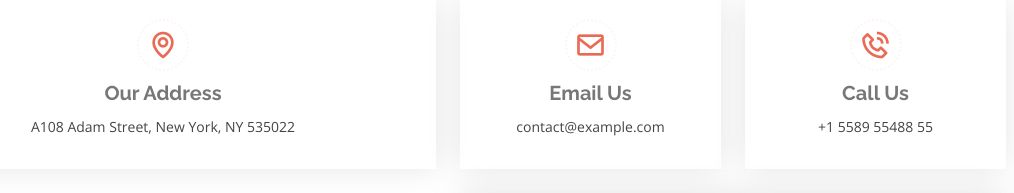
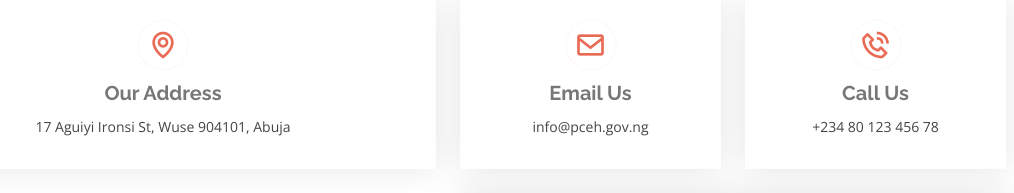
Before and after one commit to elishalixir/django_project, a Django app: page /contact in a window 1280 px wide. Shown: the part 261-454 px from the top of the page, without its empty margins (192-1206 px from the left). Run offline with Django 3.2, Linux system fonts and the light colour scheme; some libraries are stand-ins or nearby versions.

Commit message:
second commit

```diff
--- a/frontend/models.py
+++ b/frontend/models.py
@@ -21,4 +21,3 @@ class management:
     name = str
     job_title = str
     description = str
-    img = str
--- a/frontend/views.py
+++ b/frontend/views.py
@@ -17,16 +17,19 @@ def team(request):
     team1.name = 'Charles Kanu Ikeah'
     team1.job_title = 'Director'
     team1.description = 'Department of Pollution Control and Environmental Health'
+    team1.img = 'team-1.jpg'
 
     team2 = management()
     team2.name = 'Sharon Ikeazor'
     team2.job_title = 'Minister Of Environment'
     team2.description = 'Federal Ministry of Environment'
+    team2.img = 'team-2.jpg'
 
     team3 = management()
     team3.name = 'Hassan Musa'
     team3.job_title = 'Permanent Secretary'
     team3.description = 'Federal Ministry of Environment'
+    team3.img = 'team-3.jpg'
     teams = [team1, team2, team3]
 
     return render(request, 'frontend/team.html', {'title': 'Team', 'teams': teams})
--- a/templates/frontend/base.html
+++ b/templates/frontend/base.html
@@ -84,7 +84,7 @@
       <div class="container">
 
         <ol>
-          <li><a href="index.html">Home</a></li>
+          <li><a href="{% url 'home' %}">Home</a></li>
           <li>{{title}}</li>
         </ol>
         <h2>{{title}}</h2>
--- a/templates/frontend/contact.html
+++ b/templates/frontend/contact.html
@@ -11,7 +11,7 @@
             <div class="info-box mb-4">
               <i class="bx bx-map"></i>
               <h3>Our Address</h3>
-              <p>A108 Adam Street, New York, NY 535022</p>
+              <p>17 Aguiyi Ironsi St, Wuse 904101, Abuja</p>
             </div>
           </div>
 
@@ -19,7 +19,7 @@
             <div class="info-box  mb-4">
               <i class="bx bx-envelope"></i>
               <h3>Email Us</h3>
-              <p>contact@example.com</p>
+              <p>info@pceh.gov.ng</p>
             </div>
           </div>
 
@@ -27,7 +27,7 @@
             <div class="info-box  mb-4">
               <i class="bx bx-phone-call"></i>
               <h3>Call Us</h3>
-              <p>+1 5589 55488 55</p>
+              <p>+234 80 123 456 78</p>
             </div>
           </div>
 
@@ -36,7 +36,7 @@
         <div class="row">
 
           <div class="col-lg-6 ">
-            <iframe class="mb-4 mb-lg-0" src="https://www.google.com/maps/embed?pb=!1m14!1m8!1m3!1d12097.433213460943!2d-74.0062269!3d40.7101282!3m2!1i1024!2i768!4f13.1!3m3!1m2!1s0x0%3A0xb89d1fe6bc499443!2sDowntown+Conference+Center!5e0!3m2!1smk!2sbg!4v1539943755621" frameborder="0" style="border:0; width: 100%; height: 384px;" allowfullscreen></iframe>
+            <iframe class="mb-4 mb-lg-0" src="https://www.google.com/maps/embed?pb=!1m14!1m8!1m3!1d15759.241811048792!2d7.4927314!3d9.0810256!3m2!1i1024!2i768!4f13.1!3m3!1m2!1s0x0%3A0xaa21e6e318242fe8!2sFederal%20Ministry%20Of%20Environment%2C%20Department%20Of%20Pollution%20Control%20%26%20Environmental%20Health!5e0!3m2!1sen!2sng!4v1642667432619!5m2!1sen!2sng" frameborder="0" style="border:0; width: 100%; height: 384px;" allowfullscreen></iframe>
           </div>
 
           <div class="col-lg-6">
--- a/templates/frontend/team.html
+++ b/templates/frontend/team.html
@@ -1,5 +1,6 @@
 {% extends "frontend/base.html"%}
 {% load static %}
+
 
 {% block content %}
 
@@ -11,7 +12,7 @@
           {% for teams in teams %}
           <div class="col-lg-4 col-md-6 d-flex align-items-stretch">
             <div class="member">
-              <img src="{% static 'assets/img/team/team-1.jpg'%} " alt="">
+              <img src="{% static 'assets/img/team' %}/{{teams.img}}" alt="">
               <h4>{{teams.name}}</h4>
               <span>{{teams.job_title}}</span>
               <p>
```
Also changed, not shown: static/assets/img/team/asdfA.jpg (added), static/assets/img/team/ndgsxfbvsd.jpg (added), static/assets/img/team/team-1.jpg, static/assets/img/team/team-2.jpg, static/assets/img/team/team-3.jpg.
